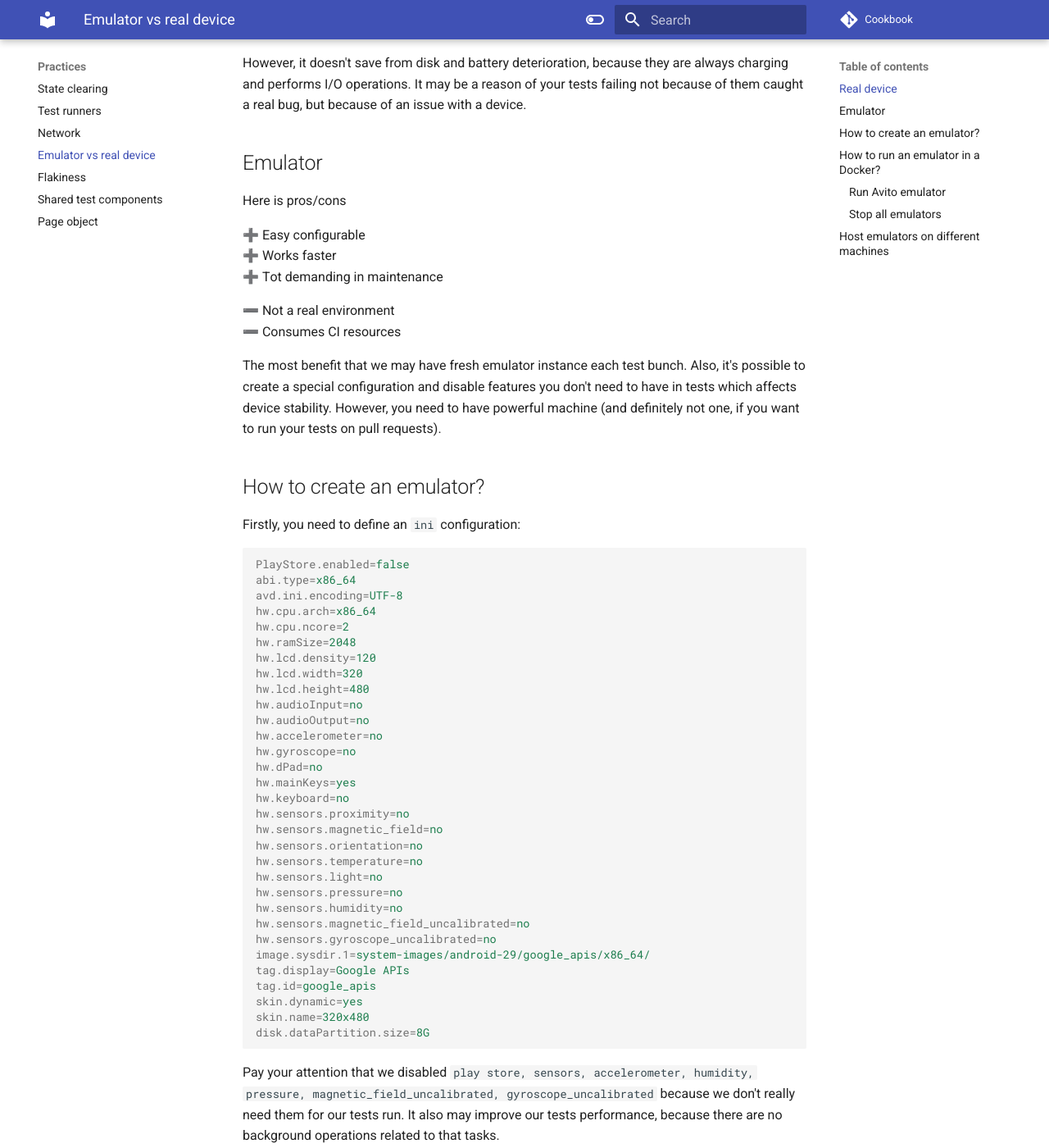
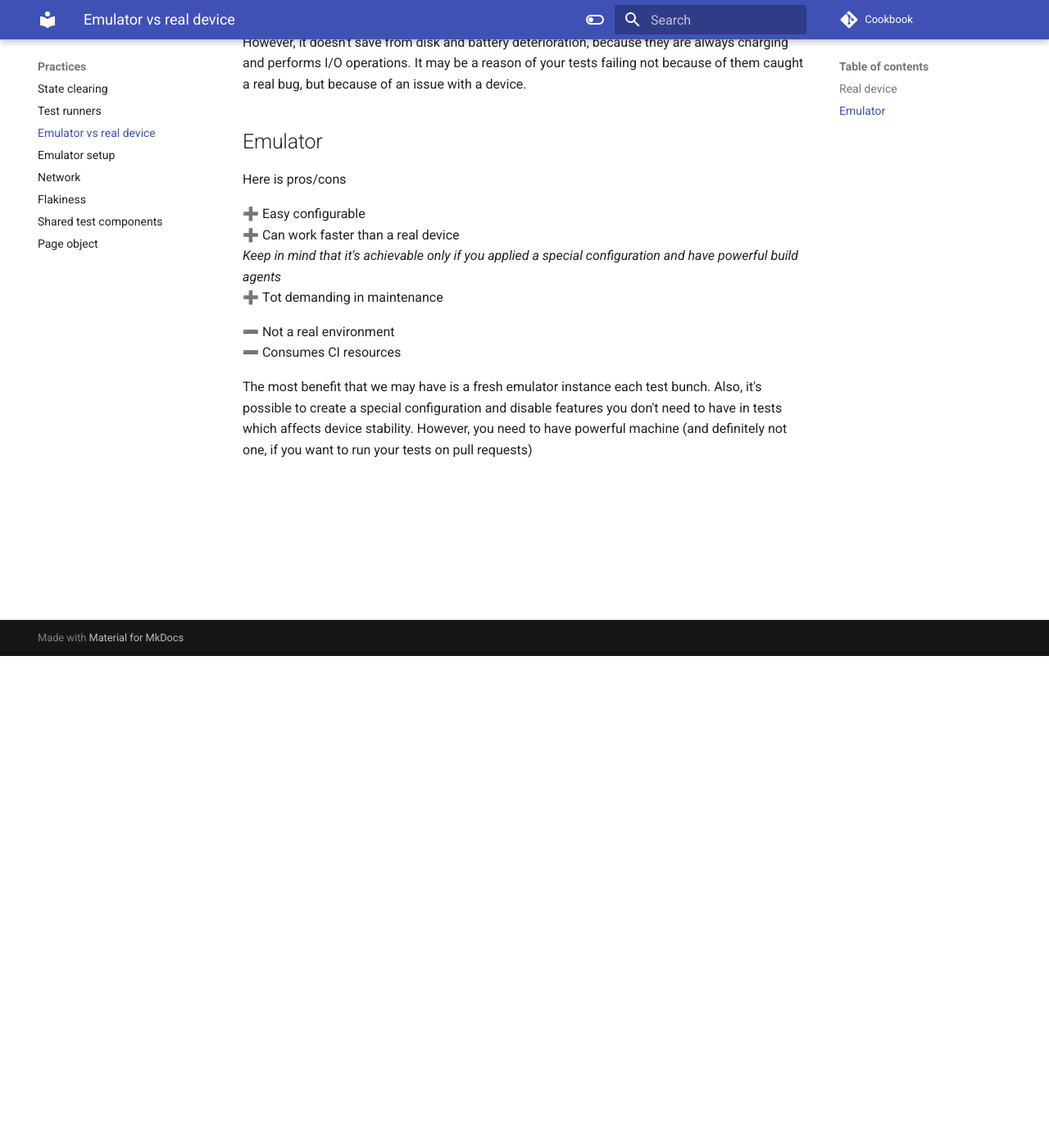
Before and after one commit to android-ui-testing/Cookbook, an MkDocs documentation site: the page built from docs/content/practices/emulator_vs_real_device.md, in a window 1280 px wide and 1400 px high, scrolled down 600 px. Shown: the whole window at 82% size. Built offline with MkDocs 1.6.1 and Material for MkDocs 9.7.7, drawn with Linux system fonts in a browser that asks for light colours; comment, search, counter and statistics services are not loaded; some of the changed text lies outside the part shown.

Commit message:
fix remarks about emulators & real devices

````diff
--- a/docs/content/practices/emulator_vs_real_device.md
+++ b/docs/content/practices/emulator_vs_real_device.md
@@ -11,7 +11,6 @@ Here is pros/cons
 ➕ Doesn't consume CI resources
 
 ➖ Breaks often </br>
-➖ Works slow </br>
 ➖ Requires special conditions </br>
 
 A real device will help you to catch more bugs from the first perspective, however talking about scalability, if you
@@ -26,151 +25,13 @@ a device.
 Here is pros/cons
 
 ➕ Easy configurable </br>
-➕ Works faster </br>
+➕ Can work faster than a real device </br>
+_Keep in mind that it's achievable only if you applied a special configuration and have powerful build agents_</br>
 ➕ Тot demanding in maintenance </br>
 
 ➖ Not a real environment </br>
 ➖ Consumes CI resources </br>
 
-The most benefit that we may have fresh emulator instance each test bunch. Also, it's possible to create a special
+The most benefit that we may have is a fresh emulator instance each test bunch. Also, it's possible to create a special
 configuration and disable features you don't need to have in tests which affects device stability. However, you need to
-have powerful machine (and definitely not one, if you want to run your tests on pull requests).
-
-## How to create an emulator?
-
-Firstly, you need to define an `ini` configuration:
-
-```ini
-PlayStore.enabled=false
-abi.type=x86_64
-avd.ini.encoding=UTF-8
-hw.cpu.arch=x86_64
-hw.cpu.ncore=2
-hw.ramSize=2048
-hw.lcd.density=120
-hw.lcd.width=320
-hw.lcd.height=480
-hw.audioInput=no
-hw.audioOutput=no
-hw.accelerometer=no
-hw.gyroscope=no
-hw.dPad=no
-hw.mainKeys=yes
-hw.keyboard=no
-hw.sensors.proximity=no
-hw.sensors.magnetic_field=no
-hw.sensors.orientation=no
-hw.sensors.temperature=no
-hw.sensors.light=no
-hw.sensors.pressure=no
-hw.sensors.humidity=no
-hw.sensors.magnetic_field_uncalibrated=no
-hw.sensors.gyroscope_uncalibrated=no
-image.sysdir.1=system-images/android-29/google_apis/x86_64/
-tag.display=Google APIs
-tag.id=google_apis
-skin.dynamic=yes
-skin.name=320x480
-disk.dataPartition.size=8G
-```
-
-Pay your attention that we
-disabled `play store, sensors, accelerometer, humidity, pressure, magnetic_field_uncalibrated, gyroscope_uncalibrated`
-because we don't really need them for our tests run. It also may improve our tests performance, because there are no
-background operations related to that tasks.
-
-After that, you can run your emulator by `avd manager`, which is a part of android sdk manager.
-
-You may see an example below:
-
-```bash
-function define_android_sdk_environment_if_needed() {
-  android_env=$(printenv ANDROID_HOME)
-  if [ -z "$android_env" ]; then
-    if [[ -d "$HOME/Library/Android/sdk" ]]; then
-      export ANDROID_HOME="$HOME/Library/Android/sdk"
-    else
-      printf "Can't locate your android sdk. Please set ANDROID_HOME manually"
-      exit
-    fi
-  fi
-}
-
-function define_path_environment_if_needed() {
-  if ! command -v adb &>/dev/null; then
-    export PATH=~/Library/Android/sdk/tools:$PATH
-    export PATH=~/Library/Android/sdk/platform-tools:$PATH
-  fi
-}
-
-function create_and_patch_emulator() {
-  EMULATOR_API_VERSION=29
-  EMULATOR_NAME="ui_tests_emulator_api_${EMULATOR_API_VERSION}"
-
-  # Install sdk
-  $ANDROID_HOME/cmdline-tools/latest/bin/sdkmanager "system-images;android-${EMULATOR_API_VERSION};google_apis;x86_64"
-
-  # Create new emulator
-  echo "no" | $ANDROID_HOME/cmdline-tools/latest/bin/avdmanager create avd --force \
-    --name "${EMULATOR_NAME}" \
-    --package "system-images;android-${EMULATOR_API_VERSION};google_apis;x86_64" \
-    --abi google_apis/x86_64
-
-  # Apply emulator's config
-  cp -p YOUR_INI_FILE.ini $HOME/.android/avd/${EMULATOR_NAME}.avd/config.ini
-
-  # Run new emulator
-  pushd ${ANDROID_HOME}/emulator/
-
-  nohup ${ANDROID_HOME}/emulator/emulator @${EMULATOR_NAME} >/dev/null 2>&1 &
-}
-
-define_android_sdk_environment_if_needed
-define_path_environment_if_needed
-create_and_patch_emulator
-```
-
-Pay your attention that you also need to wait until your emulator is fully booted.
-
-## How to run an emulator in a Docker?
-
-Running an emulator in a docker a way easier than manually. If you don't have an experience with docker, you can check
-[this guide](https://www.youtube.com/watch?v=zJ6WbK9zFpI) to check the basics.
-
-There are some popular already built docker images for you:
-
-* [Official Google emulator](https://github.com/google/android-emulator-container-scripts)
-* [Agoda emulator](https://github.com/agoda-com/docker-emulator-android)
-* [Avito emulator](https://hub.docker.com/r/avitotech/android-emulator-29)
-
-Talking about [Avito emulator](https://github.com/google/android-emulator-container-scripts), it also patches your
-emulator with adb commands to prevent tests flakiness and to speed them up
-
-##### Run Avito emulator
-
-```bash
-#run emulator 1 in a headless mode
-docker run -d -p 5555:5555 -p 5554:5554 -p 8554:8554 --privileged avitotech/android-emulator-29:915c1f20be
-adb connect localhost:5555
-
-#run emulator 2 in a headless mode
-docker run -d -p 5557:5555 -p 5556:5554 -p 8555:8554 --privileged avitotech/android-emulator-29:915c1f20be
-adb connect localhost:5557
-
-#run emulator 3 in a headless mode
-docker run -d -p 5559:5555 -p 5558:5554 -p 8556:8554 --privileged avitotech/android-emulator-29:915c1f20be
-adb connect localhost:5559
-
-#...etc
-```
-
-##### Stop all emulators
-
-```shell
-docker kill $(docker ps -q)
-docker rm $(docker ps -a -q)
-```
-
-## Host emulators on different machines
-
-//TODO
+have powerful machine (and definitely not one, if you want to run your tests on pull requests)
--- a/mkdocs.yml
+++ b/mkdocs.yml
@@ -40,8 +40,9 @@ nav:
   - Practices:
       - State clearing: practices/state_clearing.md
       - Test runners: practices/test_runners_review.md
+      - Emulator vs real device: practices/emulator_vs_real_device.md
+      - Emulator setup: practices/emulator_setup.md
       - Network: practices/network.md
-      - Emulator vs real device: practices/emulator_vs_real_device.md
       - Flakiness: practices/flakiness.md
       - Shared test components: practices/shared_test_components.md
       - Page object: practices/page_object.md
````
Also changed, not shown: docs/content/practices/emulator_setup.md (added, +165 -0 lines), docs/content/practices/test_runners_review.md (+5 -4 lines).
